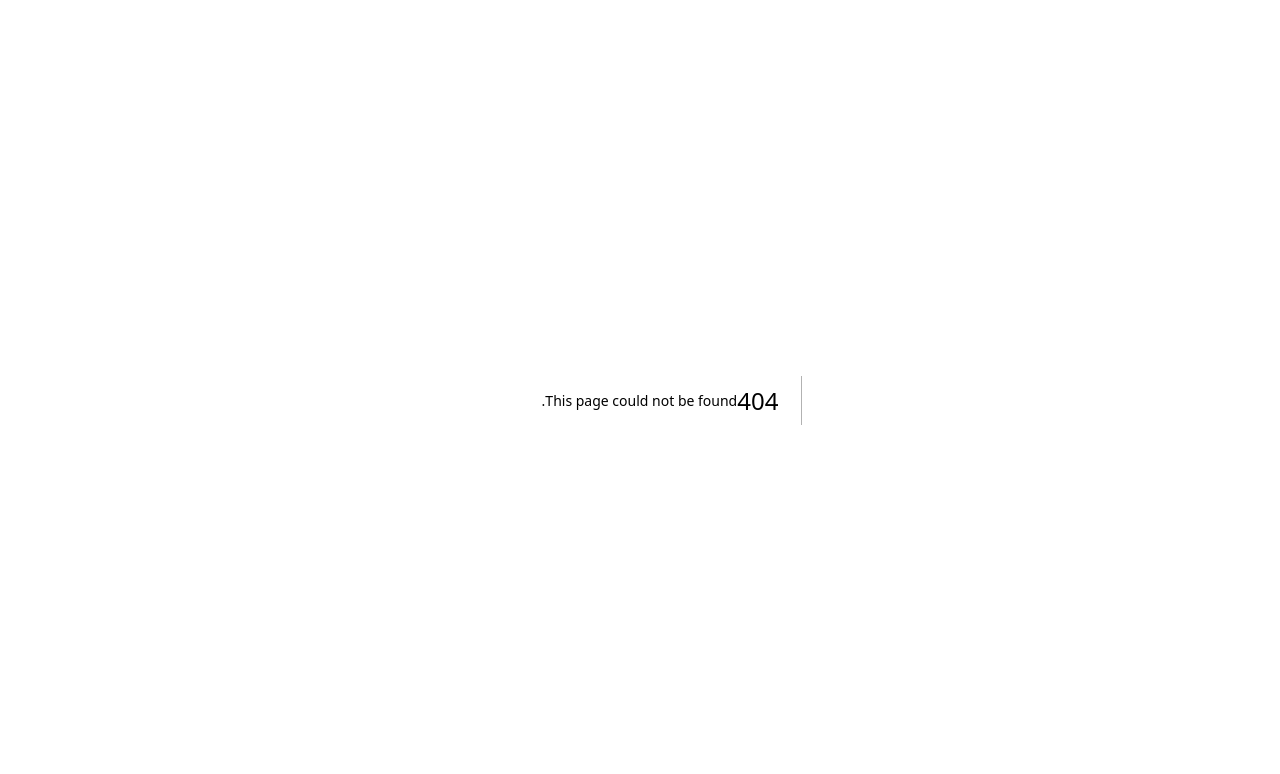
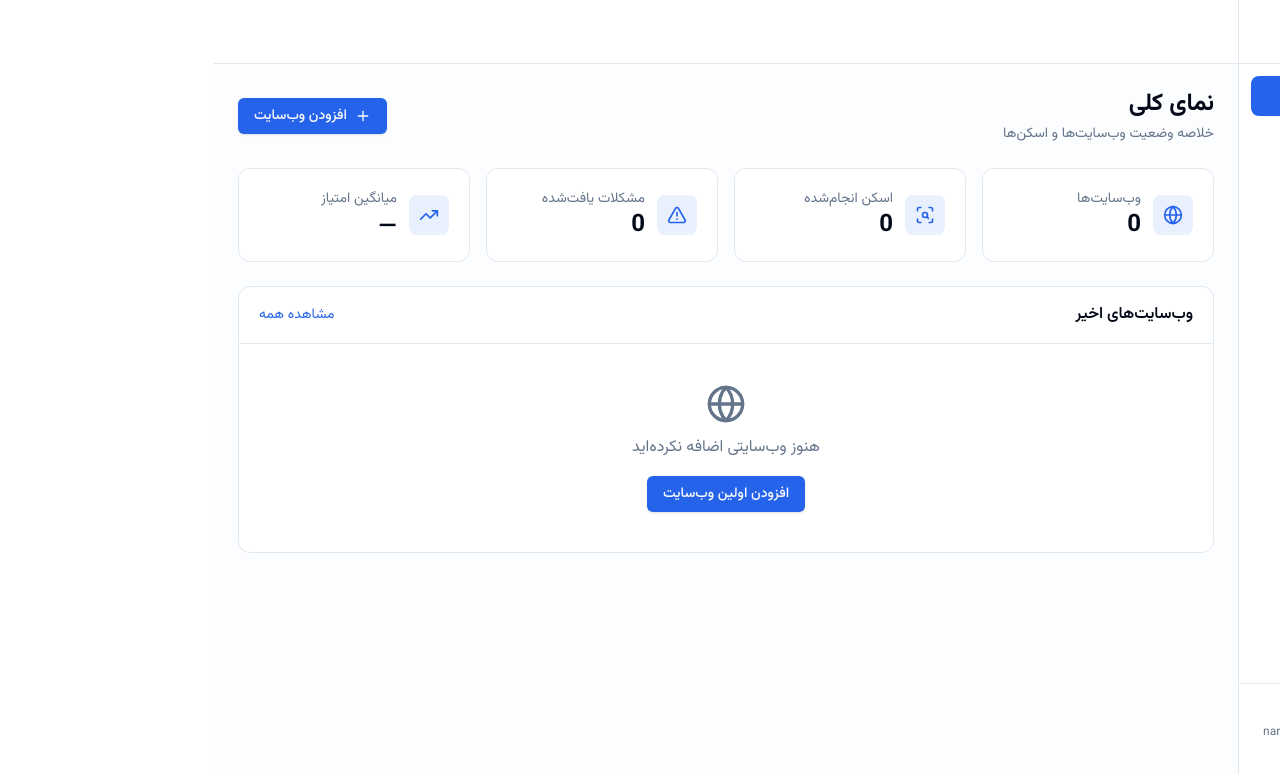
Before and after one commit to mydsoftware/AI-SiteCheck, a Next.js app: page /dashboard in a window 1280 px wide. Before the commit this address had no page. Shown: the top 774 px of the page. Built offline with nearby package versions, Linux system fonts and the light colour scheme; sample sign-in values are in the browser's storage.

Commit message:
feat: dashboard overview with scores and stats

```diff
--- /dev/null
+++ b/src/app/dashboard/page.tsx
@@ -0,0 +1,169 @@
+"use client";
+
+import { useEffect, useState } from "react";
+import Link from "next/link";
+import { Button } from "@/components/ui/button";
+import {
+  Globe,
+  ScanSearch,
+  AlertTriangle,
+  Plus,
+  TrendingUp,
+} from "lucide-react";
+
+type Website = {
+  id: string;
+  url: string;
+  name: string;
+  lastScore?: number;
+  lastScanAt?: string;
+  issuesCount?: number;
+};
+
+export default function DashboardPage() {
+  const [websites, setWebsites] = useState<Website[]>([]);
+
+  useEffect(() => {
+    const raw = localStorage.getItem("aisc_websites");
+    if (raw) {
+      try {
+        setWebsites(JSON.parse(raw));
+      } catch {}
+    }
+  }, []);
+
+  const totalIssues = websites.reduce((s, w) => s + (w.issuesCount || 0), 0);
+  const avgScore =
+    websites.filter((w) => w.lastScore != null).length > 0
+      ? Math.round(
+          websites
+            .filter((w) => w.lastScore != null)
+            .reduce((s, w) => s + (w.lastScore || 0), 0) /
+            websites.filter((w) => w.lastScore != null).length
+        )
+      : null;
+
+  return (
+    <div className="space-y-6">
+      <div className="flex flex-col sm:flex-row sm:items-center justify-between gap-4">
+        <div>
+          <h1 className="text-2xl font-bold">نمای کلی</h1>
+          <p className="text-muted-foreground text-sm mt-1">
+            خلاصه وضعیت وب‌سایت‌ها و اسکن‌ها
+          </p>
+        </div>
+        <Link href="/dashboard/websites">
+          <Button className="gap-2">
+            <Plus className="h-4 w-4" />
+            افزودن وب‌سایت
+          </Button>
+        </Link>
+      </div>
+
+      <div className="grid gap-4 sm:grid-cols-2 lg:grid-cols-4">
+        <StatCard
+          icon={Globe}
+          label="وب‌سایت‌ها"
+          value={String(websites.length)}
+        />
+        <StatCard
+          icon={ScanSearch}
+          label="اسکن انجام‌شده"
+          value={String(websites.filter((w) => w.lastScanAt).length)}
+        />
+        <StatCard
+          icon={AlertTriangle}
+          label="مشکلات یافت‌شده"
+          value={String(totalIssues)}
+        />
+        <StatCard
+          icon={TrendingUp}
+          label="میانگین امتیاز"
+          value={avgScore != null ? `${avgScore}/100` : "—"}
+        />
+      </div>
+
+      <div className="rounded-xl border bg-card">
+        <div className="px-5 py-4 border-b flex items-center justify-between">
+          <h2 className="font-semibold">وب‌سایت‌های اخیر</h2>
+          <Link href="/dashboard/websites" className="text-sm text-primary hover:underline">
+            مشاهده همه
+          </Link>
+        </div>
+        {websites.length === 0 ? (
+          <div className="p-10 text-center">
+            <Globe className="h-10 w-10 text-muted-foreground mx-auto mb-3" />
+            <p className="text-muted-foreground mb-4">هنوز وب‌سایتی اضافه نکرده‌اید</p>
+            <Link href="/dashboard/websites">
+              <Button>افزودن اولین وب‌سایت</Button>
+            </Link>
+          </div>
+        ) : (
+          <div className="divide-y">
+            {websites.slice(0, 5).map((w) => (
+              <div
+                key={w.id}
+                className="px-5 py-4 flex items-center justify-between gap-4"
+              >
+                <div className="min-w-0">
+                  <p className="font-medium truncate">{w.name || w.url}</p>
+                  <p className="text-xs text-muted-foreground truncate" dir="ltr">
+                    {w.url}
+                  </p>
+                </div>
+                <div className="flex items-center gap-3 shrink-0">
+                  {w.lastScore != null && (
+                    <ScoreBadge score={w.lastScore} />
+                  )}
+                  <Link href={`/dashboard/websites/${w.id}`}>
+                    <Button variant="outline" size="sm">
+                      جزئیات
+                    </Button>
+                  </Link>
+                </div>
+              </div>
+            ))}
+          </div>
+        )}
+      </div>
+    </div>
+  );
+}
+
+function StatCard({
+  icon: Icon,
+  label,
+  value,
+}: {
+  icon: React.ComponentType<{ className?: string }>;
+  label: string;
+  value: string;
+}) {
+  return (
+    <div className="rounded-xl border bg-card p-5">
+      <div className="flex items-center gap-3">
+        <div className="h-10 w-10 rounded-lg bg-primary/10 flex items-center justify-center">
+          <Icon className="h-5 w-5 text-primary" />
+        </div>
+        <div>
+          <p className="text-sm text-muted-foreground">{label}</p>
+          <p className="text-2xl font-bold">{value}</p>
+        </div>
+      </div>
+    </div>
+  );
+}
+
+function ScoreBadge({ score }: { score: number }) {
+  const color =
+    score >= 80
+      ? "bg-green-100 text-green-800 dark:bg-green-900/30 dark:text-green-300"
+      : score >= 60
+        ? "bg-yellow-100 text-yellow-800 dark:bg-yellow-900/30 dark:text-yellow-300"
+        : "bg-red-100 text-red-800 dark:bg-red-900/30 dark:text-red-300";
+  return (
+    <span className={`text-xs font-semibold px-2.5 py-1 rounded-full ${color}`}>
+      {score}/100
+    </span>
+  );
+}
```
